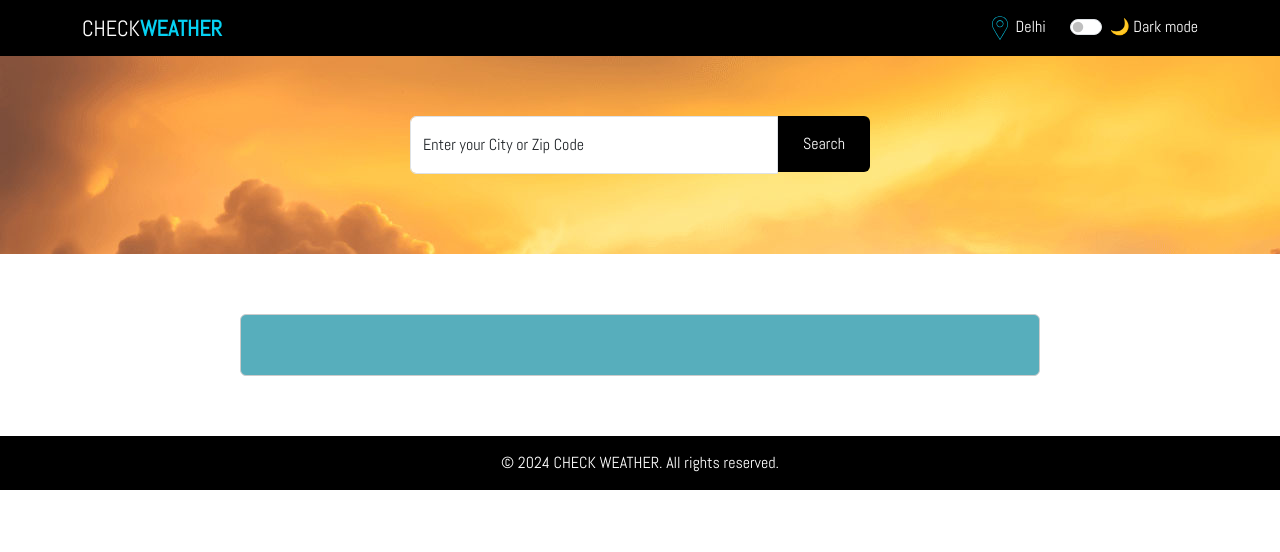
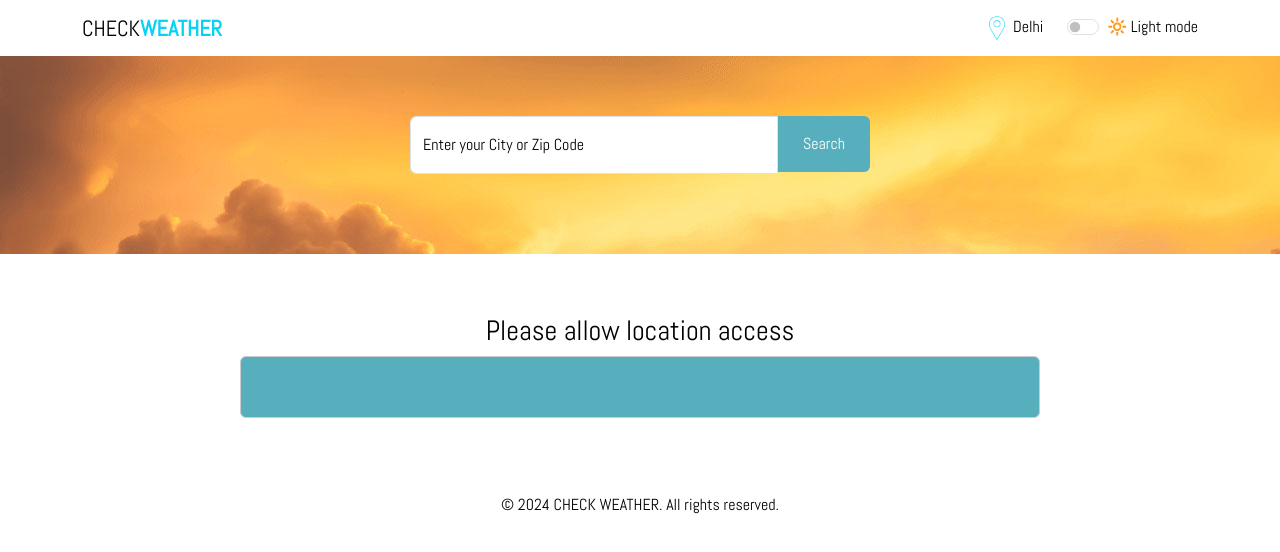
Before and after one commit to ajay-pondric/check-weather-app, a React app: page / in a window 1280 px wide. Built offline with nearby package versions, Linux system fonts and the light colour scheme; no server answers.

Commit message:
theme mode functionality added

```diff
--- a/index.css
+++ b/index.css
@@ -25,26 +25,23 @@ body.light-theme {
 }
 
 /* Header Style  */
-.header-section{
-  background-color: var(--color-background);
+.header{
   padding-block: 15px;
 }
 
-.header-section h2{
-  color: var(--color-text);
+.header h2{
   font-size: 22px;
   text-transform: uppercase;
   margin: 0;
   text-align: left;
 }
-.header-section h2 span{
+.header h2 span{
   color: rgb(6 210 243);
   font-weight: bold;
 }
 .nav-right {
   display: flex;
   justify-content: flex-end;
-  color: var(--color-text);
 }
 .current-location {
   margin-right: 24px;
@@ -89,13 +86,18 @@ body.light-theme {
   outline: none;
   box-shadow: none;
 }
+
+.form-floating > label{
+  color:  #000;
+}
+
 .input-box .btn{
   width: 20%;
   width: 20%;
   padding: 16px;
   border-top-left-radius: 0;
   border-bottom-left-radius: 0;
-  background-color: var( --search-bg);
+  background-color: #57aebc;
   border: none;
 }
 .form-switch .form-check-input:focus{
@@ -144,12 +146,11 @@ body.light-theme {
 /* Footer Style */
 .footer-section {
   text-align: center;
-  background-color: var(--footer-bg);
   padding-block: 15px;
 }
 .footer-section p{
   margin: 0;
-  color: var( --color-text);
+
 }
 
 @media (max-width: 767px) {
@@ -161,3 +162,28 @@ body.light-theme {
     justify-content: center;
   }
 }
+
+
+
+.app {
+  font-family: sans-serif;
+  background-color: var(--background-color);
+  color: var(--text-color);
+  min-height: 100vh;
+  transition: background-color 0.3s, color 0.3s;
+}
+
+.app.light {
+  --background-color: #ffffff;
+  --text-color: #000000;
+}
+
+.app.dark {
+  --background-color: #333333;
+  --text-color: #ffffff;
+}
+
+.city-name{
+  display: flex;
+  justify-content: center;
+}
--- a/src/Components/App.js
+++ b/src/Components/App.js
@@ -5,8 +5,9 @@ import Weather from "./Weather";
 import { useSelector } from "react-redux";
 
 const App = () => {
+  const darkMode = useSelector((state) => state.theme.darkMode);
   return(
-    <div className={`app-section`}>
+    <div className={`app ${darkMode ? 'dark' : 'light'}`}>
       <BrowserRouter>
       <Header />
       <Routes>
--- a/src/Components/Header.js
+++ b/src/Components/Header.js
@@ -1,22 +1,25 @@
-import { Col, Container, Row, Form } from 'react-bootstrap';
-import locationIcon from '../assets/images/location-ic.svg';
-import { useEffect, useState } from 'react';
-import axios from 'axios';
-import { API_KEY } from '../utils/Constants';
-import { useDispatch, useSelector } from 'react-redux';
-import { setLocation } from '../utils/locationSlice';
+import { Col, Container, Row, Form } from "react-bootstrap";
+import locationIcon from "../assets/images/location-ic.svg";
+import { useEffect } from "react";
+import axios from "axios";
+import { API_KEY } from "../utils/Constants";
+import { useDispatch, useSelector } from "react-redux";
+import { setLocation } from "../utils/locationSlice";
+import { toggleTheme } from "../utils/themeSlice";
 
 const Header = () => {
-  const [checked, setChecked] = useState(false);
   const dispatch = useDispatch();
-  const { currentLocation, latitude, longitude, weatherData } = useSelector((state) => state.location);
+  const { currentLocation, latitude, longitude, weatherData } = useSelector(
+    (state) => state.location
+  );
+  const darkMode = useSelector((state) => state.theme.darkMode);
 
   // Get geaLocation
   const getLocation = () => {
     if (navigator.geolocation) {
       navigator.geolocation.getCurrentPosition(showPosition);
     } else {
-      console.log('geoLocation is not supported by this browser');
+      console.log("geoLocation is not supported by this browser");
     }
   };
 
@@ -29,16 +32,24 @@ const Header = () => {
 
   useEffect(() => {
     getLocation();
-    setThemeMode();
   }, []);
 
   useEffect(() => {
     if (longitude && latitude) {
       axios
-        .get(`https://api.openweathermap.org/data/2.5/weather?lat=${latitude}&lon=${longitude}&appid=${API_KEY}`)
+        .get(
+          `https://api.openweathermap.org/data/2.5/weather?lat=${latitude}&lon=${longitude}&appid=${API_KEY}`
+        )
         .then((response) => {
-          console.log('apiCAll done', response);
-          dispatch(setLocation({ location: response.data.name, latitude, longitude, weatherData: response.data }));
+          console.log("apiCAll done", response);
+          dispatch(
+            setLocation({
+              location: response.data.name,
+              latitude,
+              longitude,
+              weatherData: response.data,
+            })
+          );
         })
         .catch((err) => {
           console.log(err);
@@ -48,25 +59,11 @@ const Header = () => {
 
   // Method for switch dark/light mode
   const handleToggle = () => {
-    const toggleValue = !checked;
-    setChecked(toggleValue);
-    localStorage.setItem('themeMode', toggleValue ? 'light' : 'black');
-    setThemeMode();
-  }
-
-  // Dark/Light Mode Setting method using localStorage
-  const setThemeMode = () => {
-    if (localStorage.getItem("themeMode") === "light") {
-      document.body.classList.add("light-theme");
-      setChecked(true);
-    } else {
-      document.body.classList.remove("light-theme");
-      setChecked(false);
-    }
-  }
+    dispatch(toggleTheme());
+  };
 
   return (
-    <div className="header-section">
+    <div className={`header ${darkMode ? "dark" : "light"}`}>
       <Container>
         <Row>
           <Col md={4} sm={4}>
@@ -77,13 +74,25 @@ const Header = () => {
           <Col md={8} sm={8}>
             <div className="nav-right">
               <div className="current-location">
-                <img width={24} height={24} src={locationIcon} alt="Location Icon" />
+                <img
+                  width={24}
+                  height={24}
+                  src={locationIcon}
+                  alt="Location Icon"
+                />
                 <span> {currentLocation}</span>
               </div>
               <div className="switch-mode">
-                <Form.Check type="switch" id="custom-switch"
-                label={checked ? "🔆 Light mode" : "🌙 Dark mode"}
-                   onChange={handleToggle}  />
+                <Form.Check
+                  type="switch"
+                  id="custom-switch"
+                  label={darkMode ? "🌙 Dark mode" : "🔆 Light mode"}
+                  onChange={handleToggle}
+                  checked={darkMode}
+                />
+                {/* <button onClick={handleToggle}>
+        {darkMode ? 'Switch to Light Mode' : 'Switch to Dark Mode'}
+      </button> */}
               </div>
             </div>
           </Col>
@@ -91,6 +100,6 @@ const Header = () => {
       </Container>
     </div>
   );
- };
+};
 
- export default Header;
+export default Header;
--- a/src/Components/Weather.js
+++ b/src/Components/Weather.js
@@ -16,7 +16,7 @@ const Weather = () => {
   const [city, setCity] = useState("");
   const [error, setError] = useState(null);
   const dispatch = useDispatch();
-  const { weatherData } = useSelector((state) => state.location);
+  const { weatherData, currentLocation } = useSelector((state) => state.location);
 
   const temp = weatherData?.main?.temp;
   const humidity = weatherData?.main?.humidity;
@@ -26,6 +26,10 @@ const Weather = () => {
 
   const handleWeatherResult = async (e) => {
     e.preventDefault();
+    if (!city) {
+      setError("Please enter a city or zip code.");
+      return;
+    }
     try {
       const res = await axios.get(
         `https://api.openweathermap.org/data/2.5/weather?q=${city}&appid=0abb4b73083d6d13ed5741b429c5b542`
@@ -68,6 +72,7 @@ const Weather = () => {
                   </div>
                   <Button type="submit">Search</Button>
                 </div>
+                {error && <span className="err-msg">{error}</span>}
               </form>
             </div>
           </Row>
@@ -75,15 +80,24 @@ const Weather = () => {
       </div>
       <div className="weather-container">
         <Container>
+          <Row>
+            <Col md={12}>
+              <h3 className="city-name">{weatherData === null ? "Please allow location access" : currentLocation} </h3>
+            </Col>
+          </Row>
           <div className="weather-info-item">
             <Row>
               {weatherData && (
                 <>
-                  <Col md="12"><Clock /></Col>
+                  <Col md="12">
+                    <Clock />
+                  </Col>
                   <Col md={6}>
                     <div className="weather-heading">
                       <h4>Temperature: {(temp - 273.15).toFixed(2)}°C</h4>
-                      <img width={75} height={75}
+                      <img
+                        width={75}
+                        height={75}
                         src={`https://openweathermap.org/img/wn/${weatherData.weather[0].icon}@2x.png`}
                       />
                     </div>
--- a/src/utils/Constants.js
+++ b/src/utils/Constants.js
@@ -1,7 +1 @@
 export const API_KEY = '0abb4b73083d6d13ed5741b429c5b542';
-
-// export const WEATHER_API = `http://api.openweathermap.org/geo/1.0/direct?q={city name},{state code},{country code}&limit={limit}&appid={'0abb4b73083d6d13ed5741b429c5b542'}`;
-
-export const ANOTHER_API = "https://api.openweathermap.org/data/2.5/weather?lat=28.6130176&lon=77.2308992&appid=0abb4b73083d6d13ed5741b429c5b542";
-
-export const WEATHER_API = `https://api.openweathermap.org/data/2.5/weather?q=${'delhi'}&appid=0abb4b73083d6d13ed5741b429c5b542`
--- a/src/utils/themeSlice.js
+++ b/src/utils/themeSlice.js
@@ -1,17 +1,17 @@
-import { createSlice } from "@reduxjs/toolkit";
+// src/themeSlice.js
+import { createSlice } from '@reduxjs/toolkit';
 
 const themeSlice = createSlice({
-  name: "theme",
+  name: 'theme',
   initialState: {
-    value: 'light'
+    darkMode: false,
   },
   reducers: {
     toggleTheme: (state) => {
-      state.value = state.value === "light" ? "dark" : "light";
-    }
-  }
+      state.darkMode = !state.darkMode;
+    },
+  },
 });
 
-export const {toggleTheme} = themeSlice.reducer;
-
+export const { toggleTheme } = themeSlice.actions;
 export default themeSlice.reducer;
```
